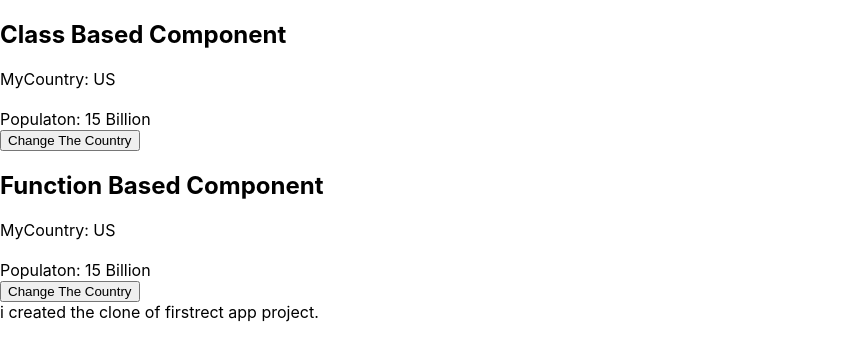
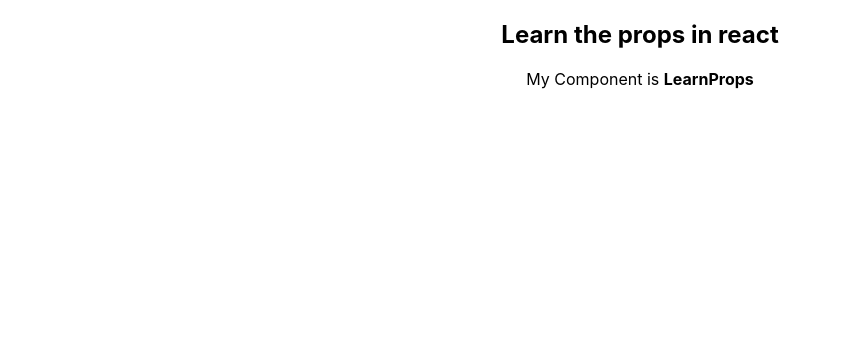
Before and after one commit to vatsalSabalpara18/firstreact, a React (Create React App) app: page / in a window 1280 px wide. Shown: the top 360 px of the page, without its empty margins (0-842 px from the left). Built offline with nearby package versions, Linux system fonts and the light colour scheme.

Commit message:
learn props with example

```diff
--- a/src/App.js
+++ b/src/App.js
@@ -1,16 +1,15 @@
 import './App.css';
-import MyCountry from './components/MyCountry';
-import MyCountryFun from './components/MyCountryFun';
+import LearnProps from './components/LearnProps';
+// import MyCountry from './components/MyCountry';
+// import MyCountryFun from './components/MyCountryFun';
 
 function App() {
   return (
     <div>
-      <MyCountry />
-      <MyCountryFun />
+      {/* <MyCountry />
+      <MyCountryFun /> */}
+      <LearnProps name="LearnProps"/>
       <br />
-      <div>
-        i created the clone of firstrect app project.
-      </div>
     </div>
   );
 }
--- /dev/null
+++ b/src/components/LearnProps.js
@@ -0,0 +1,17 @@
+import React from 'react'
+
+// Props are arguments passed into React components.
+
+// Props are passed to components via HTML attributes.
+
+function LearnProps(props) {
+    const {name} = props
+  return (
+    <div className='App'>
+        <h2>Learn the props in react</h2>
+          <span>My Component is <b>{name}</b></span>
+    </div>
+  )
+}
+
+export default LearnProps
```
